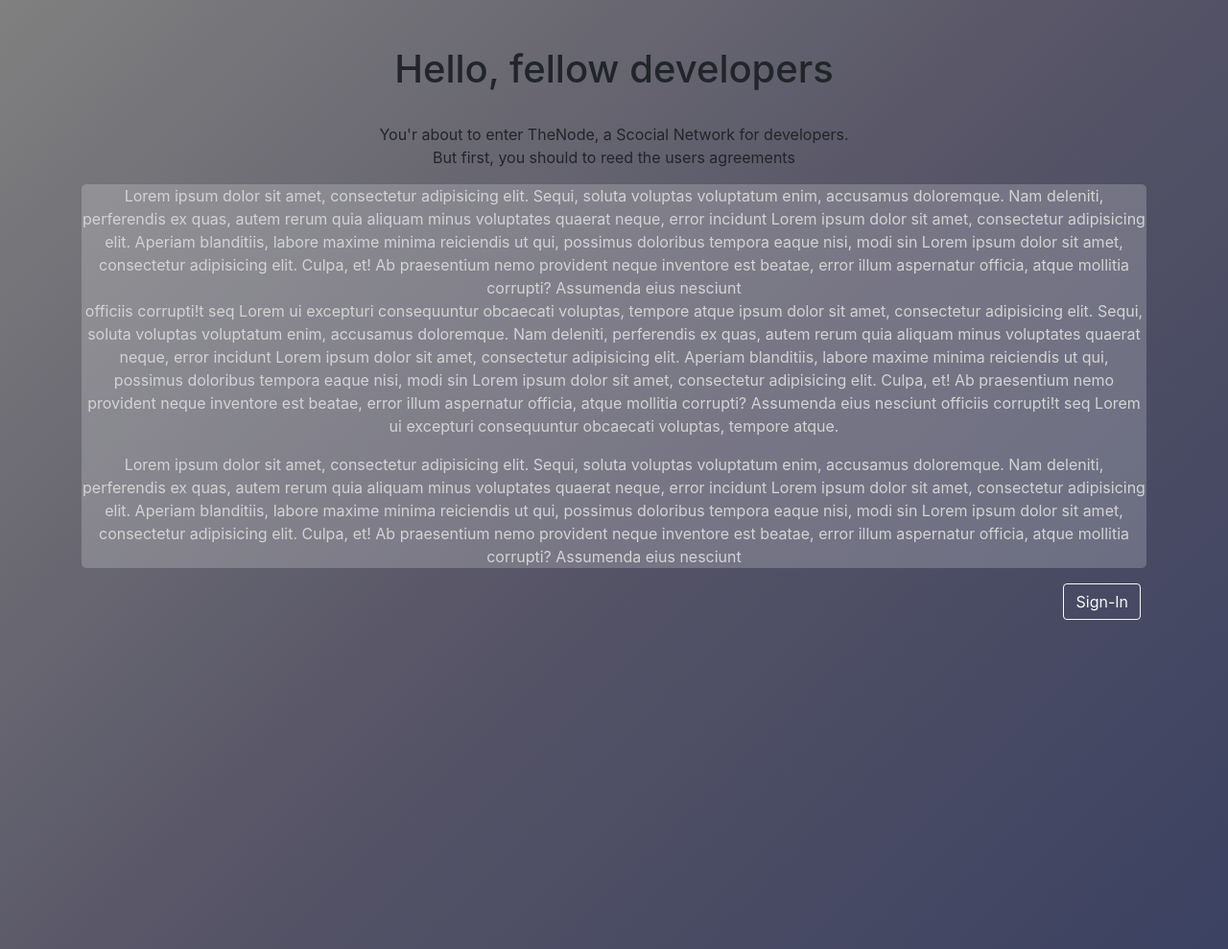
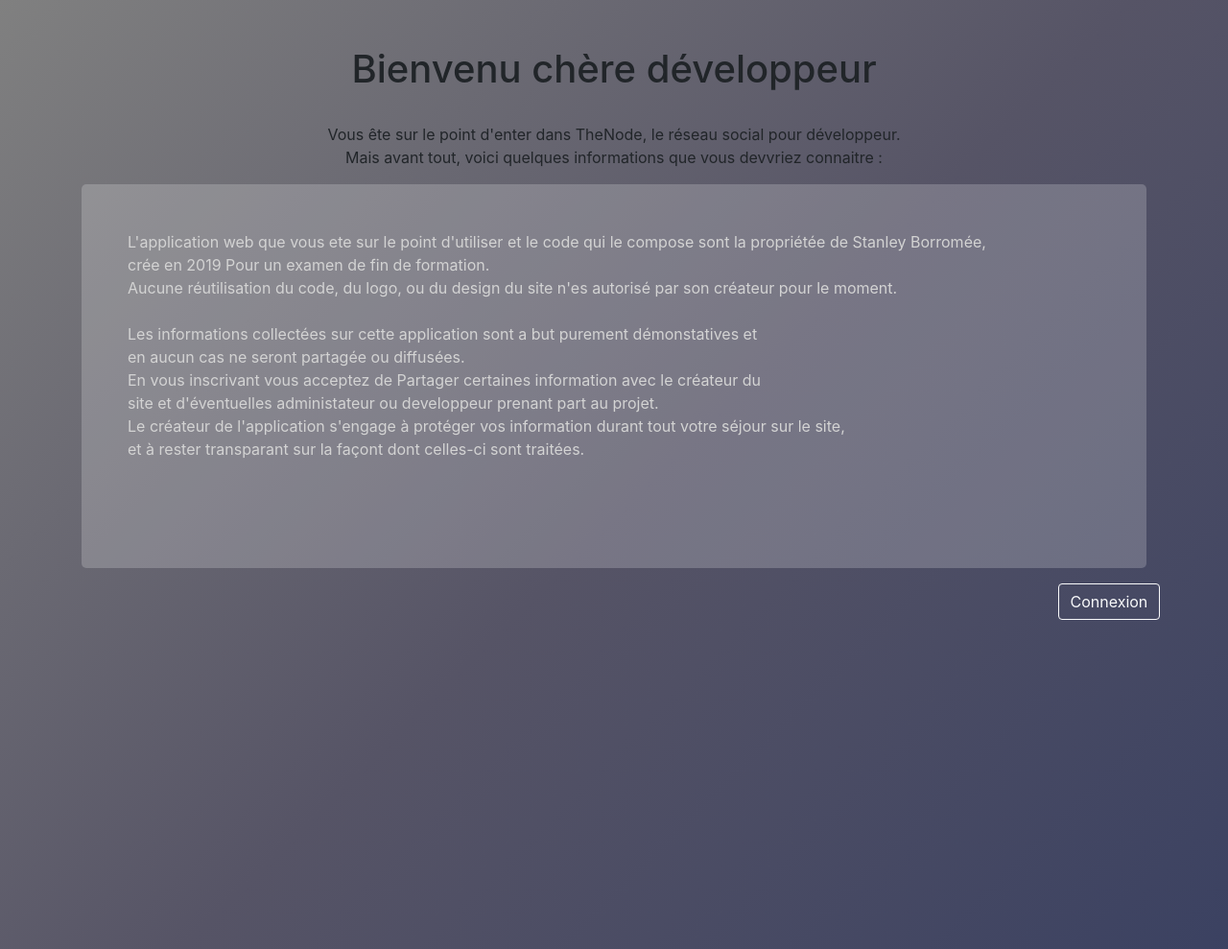
Before and after one commit to Madlyfox/End, a PHP site: page / in a window 1280 px wide. Shown: the top 989 px of the page at 96% size. Run offline with PHP 8.4, Linux system fonts and the light colour scheme; some libraries are stand-ins or nearby versions.

Commit message:
second commit

```diff
--- a/index.php
+++ b/index.php
@@ -18,20 +18,26 @@
     <div class="container">
         <div class="row">
             <div class=" container mt-5 " align="center">
-                <h1>Hello, fellow developers</h1>
+                <h1>Bienvenu chère développeur</h1>
                 <br>
-                <p>You'r about to enter TheNode, a Scocial Network for developers. <br> But first, you should to reed the users agreements </p>
-                <div  class="CGU">
-                    <p>Lorem ipsum dolor sit amet, consectetur adipisicing elit. Sequi, soluta voluptas voluptatum enim, accusamus doloremque. Nam deleniti, perferendis ex quas, autem rerum quia aliquam minus voluptates quaerat neque, error incidunt Lorem ipsum dolor sit amet, consectetur adipisicing elit. Aperiam blanditiis, labore maxime minima reiciendis ut qui, possimus doloribus tempora eaque nisi, modi sin Lorem ipsum dolor sit amet, consectetur adipisicing elit. Culpa, et! Ab praesentium nemo provident neque inventore est beatae, error illum aspernatur officia, atque mollitia corrupti? Assumenda eius nesciunt <br> officiis corrupti!t seq Lorem ui excepturi consequuntur obcaecati voluptas, tempore atque ipsum dolor sit amet, consectetur adipisicing elit. Sequi, soluta voluptas voluptatum enim, accusamus doloremque. Nam deleniti, perferendis ex quas, autem rerum quia aliquam minus voluptates quaerat neque, error incidunt Lorem ipsum dolor sit amet, consectetur adipisicing elit. Aperiam blanditiis, labore maxime minima reiciendis ut qui,
-                      <br>  possimus doloribus tempora eaque nisi, modi sin Lorem ipsum dolor sit amet, consectetur adipisicing elit. Culpa, et! Ab praesentium nemo provident neque inventore est beatae, error illum aspernatur officia, atque mollitia corrupti? Assumenda eius nesciunt officiis corrupti!t seq Lorem ui excepturi consequuntur obcaecati voluptas, tempore atque.</p>
-                               <p>Lorem ipsum dolor sit amet, consectetur adipisicing elit. Sequi, soluta voluptas voluptatum enim, accusamus doloremque. Nam deleniti, perferendis ex quas, autem rerum quia aliquam minus voluptates quaerat neque, error incidunt Lorem ipsum dolor sit amet, consectetur adipisicing elit. Aperiam blanditiis, labore maxime minima reiciendis ut qui, possimus doloribus tempora eaque nisi, modi sin Lorem ipsum dolor sit amet, consectetur adipisicing elit. Culpa, et! Ab praesentium nemo provident neque inventore est beatae, error illum aspernatur officia, atque mollitia corrupti? Assumenda eius nesciunt <br> officiis corrupti!t seq Lorem ui excepturi consequuntur obcaecati voluptas, tempore atque ipsum dolor sit amet, consectetur adipisicing elit. Sequi, soluta voluptas voluptatum enim, accusamus doloremque. Nam deleniti, perferendis ex quas, autem rerum quia aliquam minus voluptates quaerat neque, error incidunt Lorem ipsum dolor sit amet, consectetur adipisicing elit. Aperiam blanditiis, labore maxime minima reiciendis ut qui,
-                      <br>  possimus doloribus tempora eaque nisi, modi sin Lorem ipsum dolor sit amet, consectetur adipisicing elit. Culpa, et! Ab praesentium nemo provident neque inventore est beatae, error illum aspernatur officia, atque mollitia corrupti? Assumenda eius nesciunt officiis corrupti!t seq Lorem ui excepturi consequuntur obcaecati voluptas, tempore atque.</p>
-                               <p>Lorem ipsum dolor sit amet, consectetur adipisicing elit. Sequi, soluta voluptas voluptatum enim, accusamus doloremque. Nam deleniti, perferendis ex quas, autem rerum quia aliquam minus voluptates quaerat neque, error incidunt Lorem ipsum dolor sit amet, consectetur adipisicing elit. Aperiam blanditiis, labore maxime minima reiciendis ut qui, possimus doloribus tempora eaque nisi, modi sin Lorem ipsum dolor sit amet, consectetur adipisicing elit. Culpa, et! Ab praesentium nemo provident neque inventore est beatae, error illum aspernatur officia, atque mollitia corrupti? Assumenda eius nesciunt <br> officiis corrupti!t seq Lorem ui excepturi consequuntur obcaecati voluptas, tempore atque ipsum dolor sit amet, consectetur adipisicing elit. Sequi, soluta voluptas voluptatum enim, accusamus doloremque. Nam deleniti, perferendis ex quas, autem rerum quia aliquam minus voluptates quaerat neque, error incidunt Lorem ipsum dolor sit amet, consectetur adipisicing elit. Aperiam blanditiis, labore maxime minima reiciendis ut qui,
-                      <br>  possimus doloribus tempora eaque nisi, modi sin Lorem ipsum dolor sit amet, consectetur adipisicing elit. Culpa, et! Ab praesentium nemo provident neque inventore est beatae, error illum aspernatur officia, atque mollitia corrupti? Assumenda eius nesciunt officiis corrupti!t seq Lorem ui excepturi consequuntur obcaecati voluptas, tempore atque.</p>
+                <p>Vous ête sur le point d'enter dans TheNode, le réseau social pour développeur. <br>Mais avant tout, voici quelques informations que vous devvriez connaitre : </p>
+                <div  class="CGU text-left p-5">
+                    <p>L'application web que vous ete sur le point d'utiliser et le code qui le compose sont la propriétée de Stanley Borromée,
+                    <br> crée en 2019 Pour un examen de fin de formation.
+                    <br>Aucune réutilisation du code, du logo, ou du design du site n'es autorisé par son créateur pour le moment.
+                    <br>
+                    <br>
+                    Les informations collectées sur cette application sont a but purement démonstatives et <br> en aucun cas ne seront partagée ou diffusées.
+                    <br>
+                    En vous inscrivant vous acceptez de Partager certaines information avec le créateur du <br> site et d'éventuelles administateur ou developpeur prenant part au projet.
+                    <br>
+                    Le créateur de l'application s'engage à protéger vos information durant tout votre séjour sur le site, <br>
+                    et à rester transparant sur la façont dont celles-ci sont traitées.
+
                 </div>
                 <div align="center">
                    <a href="views/connexion.php">
-                        <input type="submit" class="btn btn-outline-light mt-3 offset-11" value="Sign-In" >
+                        <input type="submit" class="btn btn-outline-light mt-3 offset-11" value="Connexion" >
                     </a>
 
                 </div>
--- a/models/ModelFeed.php
+++ b/models/ModelFeed.php
@@ -23,7 +23,7 @@
 
 
     public function __construct( $id_utilisateur, $vote,$commentaires, $dateHeureCreation, $contenu, $nom) {
-      $this->db = new PDO('mysql:host=localhost;dbname=Espace-Menbre', 'Stanley', 'Borromee1', array(PDO::MYSQL_ATTR_INIT_COMMAND => 'SET NAMES utf8', PDO::ATTR_ERRMODE => PDO::ERRMODE_EXCEPTION));
+      $this->db = new PDO('mysql:host=localhost;dbname=Espace_Membre', 'Stanley', 'Ludwidge', array(PDO::MYSQL_ATTR_INIT_COMMAND => 'SET NAMES utf8', PDO::ATTR_ERRMODE => PDO::ERRMODE_EXCEPTION));
       $this->_id_utilisateur = $id_utilisateur;
       $this->_vote = $vote;
       $this->_commentaires = $commentaire;
--- a/models/ModelMembre.php
+++ b/models/ModelMembre.php
@@ -13,7 +13,7 @@
 
 
     public function __construct($nom, $prenom, $dateDeNaissance,$avatar, $mail, $mdp, $exp) {
-      $this->db = new PDO('mysql:host=localhost;dbname=Espace-Menbre', 'Stanley', 'Borromee1', array(PDO::MYSQL_ATTR_INIT_COMMAND => 'SET NAMES utf8', PDO::ATTR_ERRMODE => PDO::ERRMODE_EXCEPTION));
+      $this->db = new PDO('mysql:host=localhost;dbname=Espace_Membre', 'Stanley', 'Ludwidge', array(PDO::MYSQL_ATTR_INIT_COMMAND => 'SET NAMES utf8', PDO::ATTR_ERRMODE => PDO::ERRMODE_EXCEPTION));
       $this->_nom = $nom;
       $this->_prenom = $prenom;
       $this->_dateDeNaissance = $dateDeNaissance;
--- a/views/home.php
+++ b/views/home.php
@@ -1,6 +1,8 @@
 <?php
+include '../controllers/sessionController.php';
 include '../controllers/homeController.php';
 include '../controllers/ControllerPost.php';
+
 ?>
 <!DOCTYPE html>
 <html lang="fr" ng-app="messengerApp">
@@ -14,6 +16,7 @@
 
 <body>
     <?php
+
         if (isset($_SESSION['id']) && $userInfo['id']==$_SESSION['id']) {
         include '../assets/include/navbar.php';
      }; ?>
```
Also changed, not shown: models/ModelConnexion.php (+12 -18 lines), views/connexion.php (+4 -6 lines), views/inscription.php (+6 -6 lines), views/modifier.php (+5 -6 lines).
